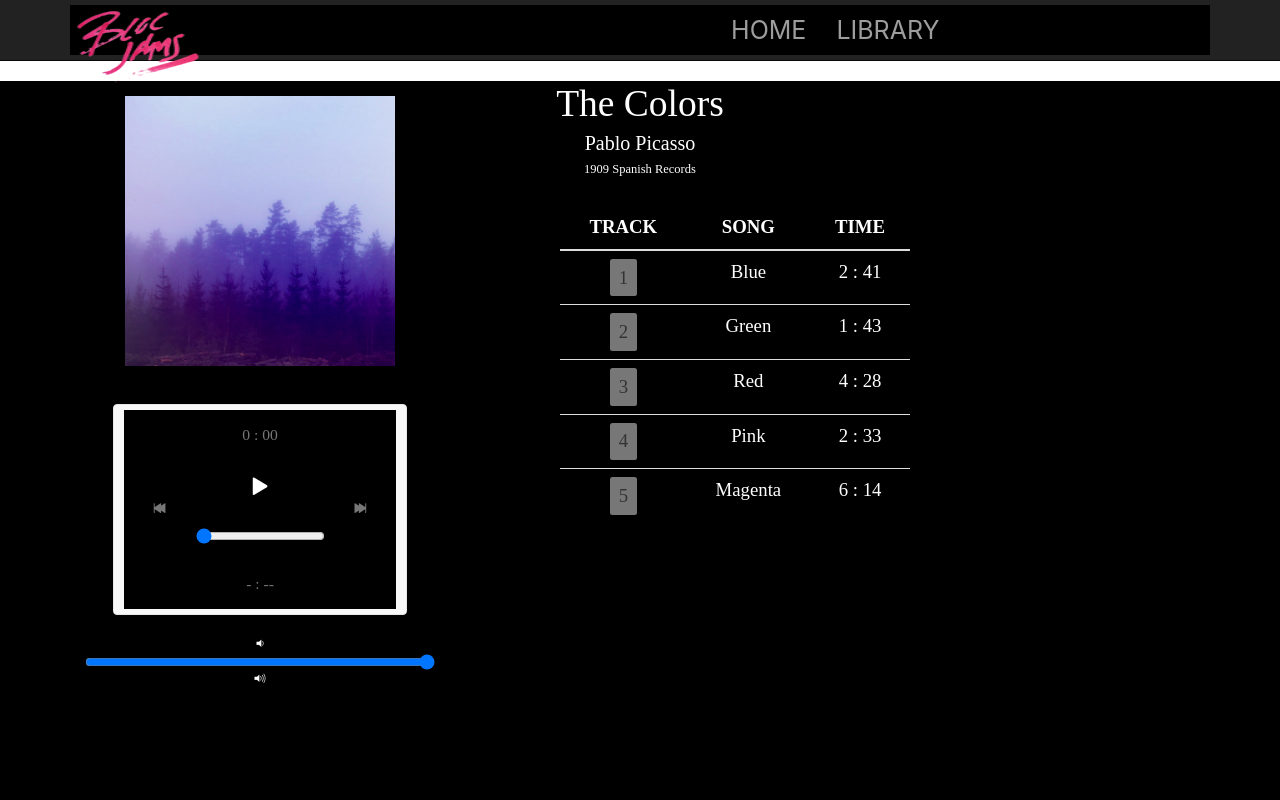
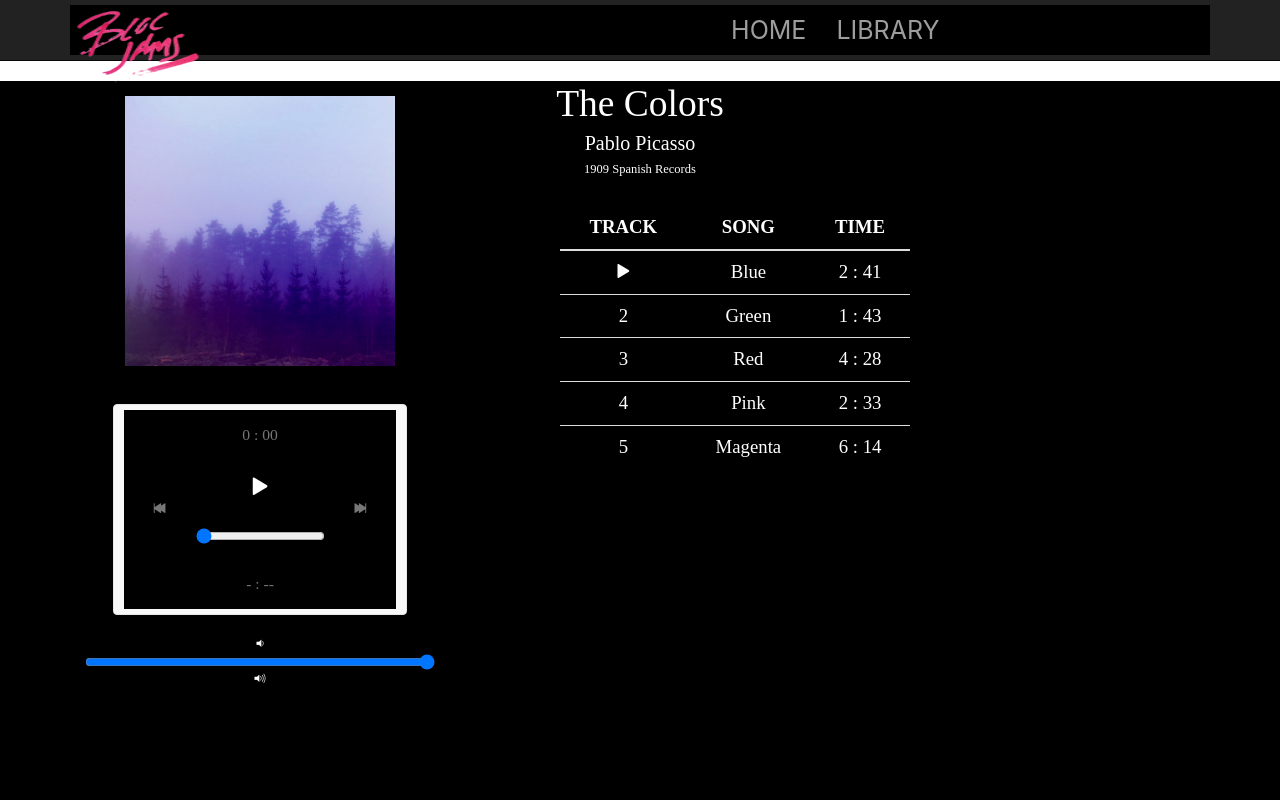
Before and after one commit to scoyne/bloc-jams-react, a React (Create React App) app: page /album/the-colors in a window 1280 px wide. Shown: the top 800 px of the page. Built offline with nearby package versions, Linux system fonts and the light colour scheme.

Commit message:
updated Album.js successful button hover action - trouble with the first song icon

```diff
--- a/src/components/Album.css
+++ b/src/components/Album.css
@@ -14,16 +14,17 @@
     font-size: 1.25em;
 }
 
-
 #album-title {
     font-size: 3em;
+    text-align: center;
 }
 #album-cover-art img {
     height: 50%;
     padding: 15px 25px;
     margin-bottom: 10px;
     position: relative;
-    display: inline-block;
+    display: inline;
+    text-align: center;
 }
 
 #play-pause {
@@ -52,9 +53,52 @@
     font-size: 1.5em;
 }
 
-.song-actions Button {
+#song-actions Button {
     background-color: #777;
     color: #333;
     font-size: 1em;
     text-align: center;
+
 }
+
+
+/* Default setting, show .song-number */
+.song .ion-play,
+.song .ion-pause {
+    display: none;
+}
+.song .song-number {
+    display: inline;
+}
+
+
+/* On hover, show .ion-play */
+.song:hover .ion-play {
+    display: inline;
+}
+.song:hover .song-number {
+    display: none;
+}
+
+/* Song playing, show .ion-pause */
+.song.playing .song-number {
+    display: none;
+}
+.song.playing .ion-pause {
+    display: inline;
+}
+.song.playing:hover .ion-pause {
+    display: none;
+}
+.song.playing:hover .ion-play {
+    display: none;
+}
+
+/* Song paused, show .ion-play */
+.song.paused .ion.pause,
+.song.paused .song-number {
+    display: none;
+}
+.song.paused .ion-play {
+    display: inline;
+}
--- a/src/components/Album.js
+++ b/src/components/Album.js
@@ -18,8 +18,6 @@ class Album extends Component {
     duration: album.songs[0].duration,
     volume: 1,
     isPlaying: false,
-    handleHover: album.songs.map(() => false),
-    songNumber: album.songs.map(() => true)
   };
 
     this.audioElement = document.createElement('audio');
@@ -60,8 +58,6 @@ class Album extends Component {
   setSong(song) {
     this.audioElement.src = song.audioSrc;
     this.setState({ currentSong: song });
-    let newTrackNumber = [this.state.album.songs];
-    this.setState({songNumber: newTrackNumber});
   }
 
 
@@ -70,7 +66,7 @@ class Album extends Component {
     if(this.state.isPlaying && isSameSong){
       this.pause();
     } else {
-      if(!isSameSong){ this.setSong(song) }
+      if(!isSameSong){ this.setSong(song); }
       this.play();
     }
   }
@@ -118,21 +114,25 @@ class Album extends Component {
     this.setState({ volume: newVolume });
   }
 
-  hoverIn(e, index) {
-    const newDisplay = this.state.handleHover.map((disp, indexDisp) =>  indexDisp === index ? true : false )
-    this.setState({ handleHover : newDisplay });
+  hoverIn(index) {
+    console.log('IN');
+    this.setState({
+      hoverIndex: index
+    });
   }
 
   hoverOut() {
-    const newDisplay = this.state.handleHover.map(() => false);
-    this.setState({ handleHover : newDisplay });
+    console.log('OUT')
+      this.setState({
+        hovereIndex: -1
+      });
   }
 
   songListButton(index) {
-    if((this.state.isPlaying) && this.state.currentSong === this.state.album.songs[index]){
-      return 'ion-pause';
+    if((this.state.isPlaying) && this.state.currentSong === this.state.album.songs[index]) {
+      return 'playing';
     } else if ((!this.state.isPlaying) && this.state.currentSong === this.state.album.songs[index]) {
-      return 'ion-play';
+      return 'paused';
     } else {
       return 'song-number';
     }
@@ -166,17 +166,20 @@ class Album extends Component {
                   <tbody>
                   {
                     this.state.album.songs.map( (song, index) =>
-                    <tr className='song'
+                    <tr
                         key={index}
-                        onMouseEnter={(e) => this.hoverIn(e, index)}
+                        onMouseEnter={() => this.hoverIn(index)}
                         onMouseLeave={() => this.hoverOut()}
-                        onClick={() => this.handleSongClick(song)} >
-                      <td className='song-actions'>
-                        <Button>
-                          <span className={this.songListButton(index)} style={{display: this.state.handleHover[index] || this.state.songNumber[index] ? 'none' : '' }}></span>
-                          <span style={{display: this.state.handleHover[index] || !this.state.songNumber[index] ? 'none' : ''}}> {index+1} </span>
-                          <span className='ion-play' style={{display: this.state.handleHover[index] ? '' : 'none' }}></span>
-                        </Button>
+                        onClick={() => this.handleSongClick(song)}
+                      >
+                      <td id='song-actions'>
+
+                          <span className={'song ' + this.songListButton(index)} >
+                            <span className='song-number'> {index + 1} </span>
+                            <span className='ion-play'></span>
+                            <span className='ion-pause'></span>
+                          </span>
+
                       </td>
                       <td>{song.title}</td>
                       <td>{this.formatTime(song.duration)}</td>
```
